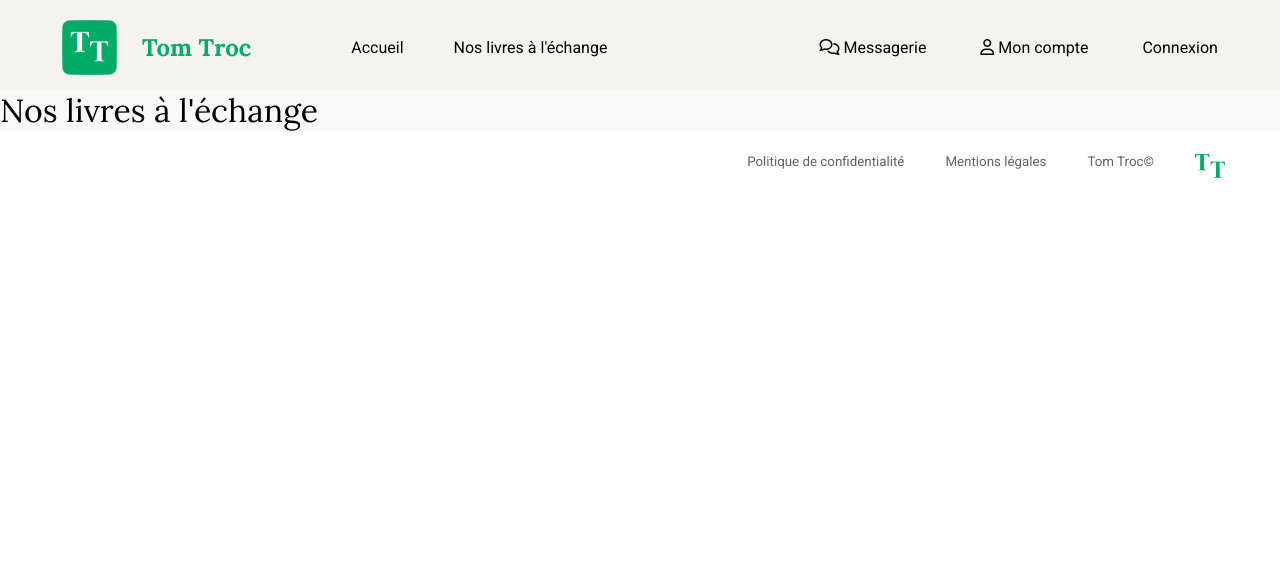
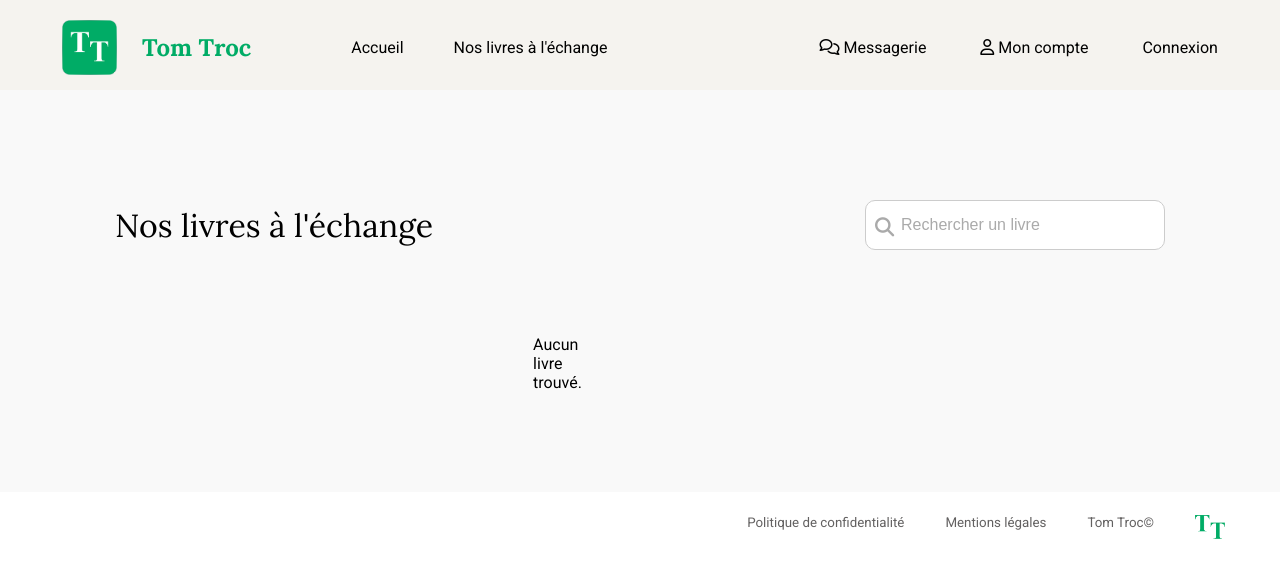
Before and after one commit to QuentinDidelot/TomTroc, a PHP site: template views/templates/allBook.php in a window 1280 px wide. Shown: the top 578 px of the page. Run offline with PHP 8.4, Linux system fonts and the light colour scheme; the template is opened without the code that fills it, so the values that code supplies are empty; some libraries are stand-ins or nearby versions.

Commit message:
Système de tri par recherche : done
- Modification du CSS et des images
- Implémentation du système de recherche

```diff
--- a/css/style.css
+++ b/css/style.css
@@ -235,9 +235,13 @@ header > nav {
 .books_card {
     background-color: #FFFF;
     border-radius: 0 0 10px 10px;
-    width: 215px;
+    width: 225px;
     height: 340px;
     text-align: left;
+}
+
+.cart_background{
+    background-color: lightgrey ;
 }
 
 .books_card img {
@@ -411,16 +415,53 @@ label {
 ******** PAGE AVEC TOUS LES LIVRES ********
 ******************************************/
 
+.all_books_head {
+    display: flex;
+    justify-content: center;
+    align-items: center;
+    padding: 110px 0 70px 0;
+    gap: 27em;
+}
+
+.search-container {
+    display: flex;
+    align-items: center;
+    position: relative;
+}
+
+.search-input {
+    padding: 15px 15px 15px 35px;
+    font-size: 1rem;
+    border: 1px solid #ccc;
+    border-radius: 10px;
+    width: 300px;
+    outline: none;
+}
+
+.search-input::placeholder {
+    color: #aaa;
+}
+
+.search-icon {
+    position: absolute;
+    left: 10px;
+    top: 18px;
+    font-size: 1.2rem;
+    color: #aaa;
+}
+
 .all_books_container{
     background: var(--backgroundColorTwo);
 }
 
 .all_books{
+    background-color: var(--backgroundColorTwo);
     display: grid;
     grid-template-columns: repeat(4, 0fr);
     justify-content: center;
+    padding-bottom: 85px;
     gap: 50px;
-    background-color: var(--backgroundColorTwo);
+
 }
 
 
@@ -456,3 +497,39 @@ footer{
     font-size: smaller;
     color: var(--textColor);
 }
+
+
+
+
+
+
+
+
+/******************************************
+*************** RESPONSIVE ************
+******************************************/
+
+
+@media (max-width: 1200px) {
+
+    .all_books {
+        grid-template-columns: repeat(3, 1fr);
+        justify-items: center;
+    }
+}
+
+@media (max-width: 900px) {
+
+    .all_books {
+        grid-template-columns: repeat(2, 1fr);
+        justify-items: center;
+    }
+}
+
+@media (max-width: 600px) {
+
+    .all_books {
+        grid-template-columns: 1fr;
+        justify-items: center;
+    }
+}
--- a/index.php
+++ b/index.php
@@ -22,6 +22,11 @@ try {
         case 'allBook':
             $bookController = new BookController();
             $bookController->showAllBook();
+            break;
+
+        case 'showBooksByTitle':
+            $bookController = new BookController();
+            $bookController->showBooksByTitle();
             break;
 
         // Section admin & connexion.
--- a/views/templates/allBook.php
+++ b/views/templates/allBook.php
@@ -5,17 +5,32 @@
 ?>
 
 <div class="all_books_container">
-    <h2>Nos livres à l'échange</h2>
-        <div class="all_books">
-            <?php foreach($books as $book) { ?>
+    <div class="all_books_head">
+        <h2>Nos livres à l'échange</h2>
+        <form action="index.php" method="GET" class="search-container">
+            <input type="hidden" name="action" value="showBooksByTitle">
+            <input type="text" class="search-input" placeholder="Rechercher un livre" name="title" value="<?php echo isset($_GET['title']) ? $_GET['title'] : ''; ?>" onkeydown="if (event.keyCode == 13) this.form.submit()">
+            <i class="fa-solid fa-magnifying-glass search-icon"></i>
+        </form>
+
+    </div>
+
+    <div class="all_books">
+        <?php if (!empty($books)) { ?>
+            <?php foreach ($books as $book) { ?>
                 <a href="" class="books_link">
                     <article class="books_card">
-                        <img src="<?= $book['image'] ?>" alt="">
+                        <div class="cart_background">
+                            <img src="<?= $book['image'] ?>" alt="">
+                        </div>
                         <h3 class="book_title"><?= $book['title'] ?></h3>
                         <p class="author"><?= $book['author'] ?></p>
                         <p class="sold_by">Vendu par : <?= $book['pseudo'] ?></p>
                     </article>
                 </a>
             <?php } ?>
-        </div>
+        <?php } else { ?>
+            <p>Aucun livre trouvé.</p>
+        <?php } ?>
+    </div>
 </div>
--- a/views/templates/home.php
+++ b/views/templates/home.php
@@ -17,8 +17,11 @@
                 <div class="books_container">
 
                         <a href="" class="books_link">
+
                             <article class="books_card">
+                            <div class="cart_background">
                                 <img src="img/books/le_trone_de_fer_1.jpg" alt="Le trone de fer, tome 1">
+                            </div>
                                 <h3 class="book_title">Le trone de fer, tome 1</h3>
                                 <p class="author">George R.R. Martin</p>
                                 <p class="sold_by">Vendu par : .....</p>
```
Also changed, not shown: controllers/BookController.php (+15 -0 lines), models/BookManager.php (+25 -0 lines). Lines whose indentation alone changed are shown as unchanged.
